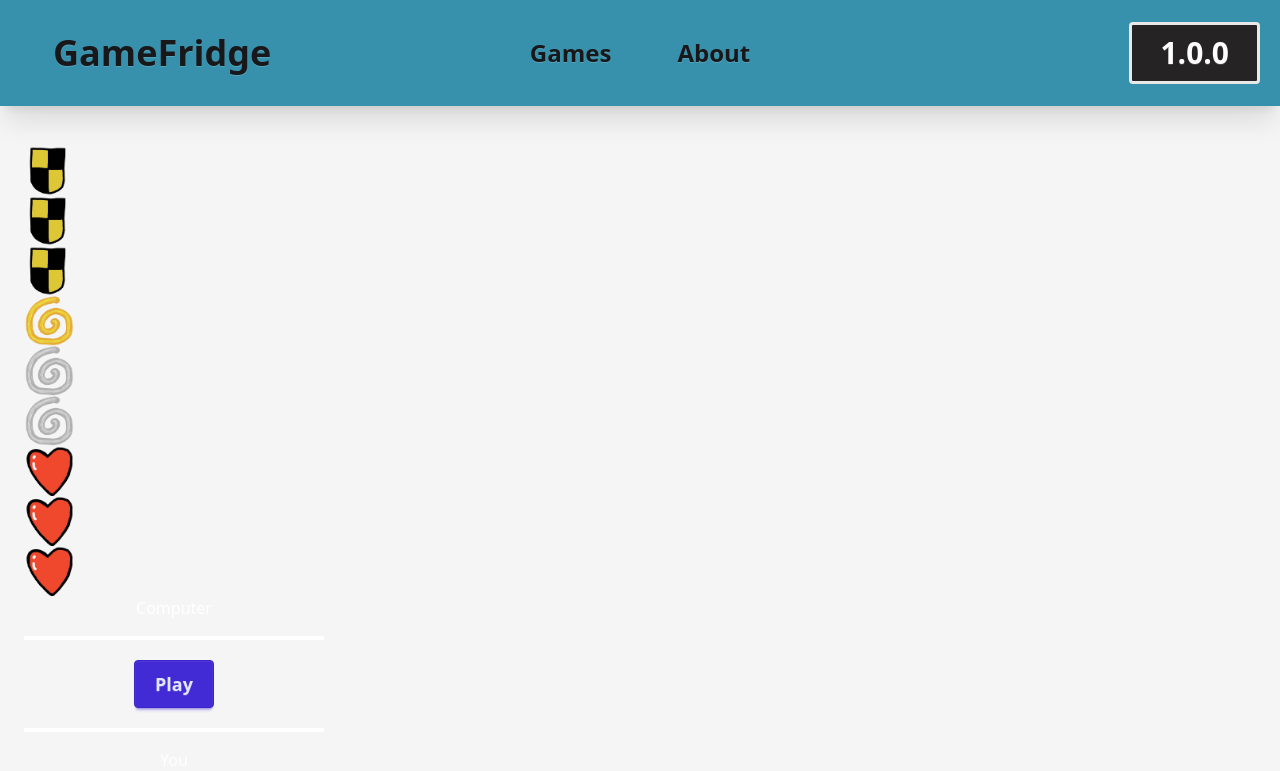
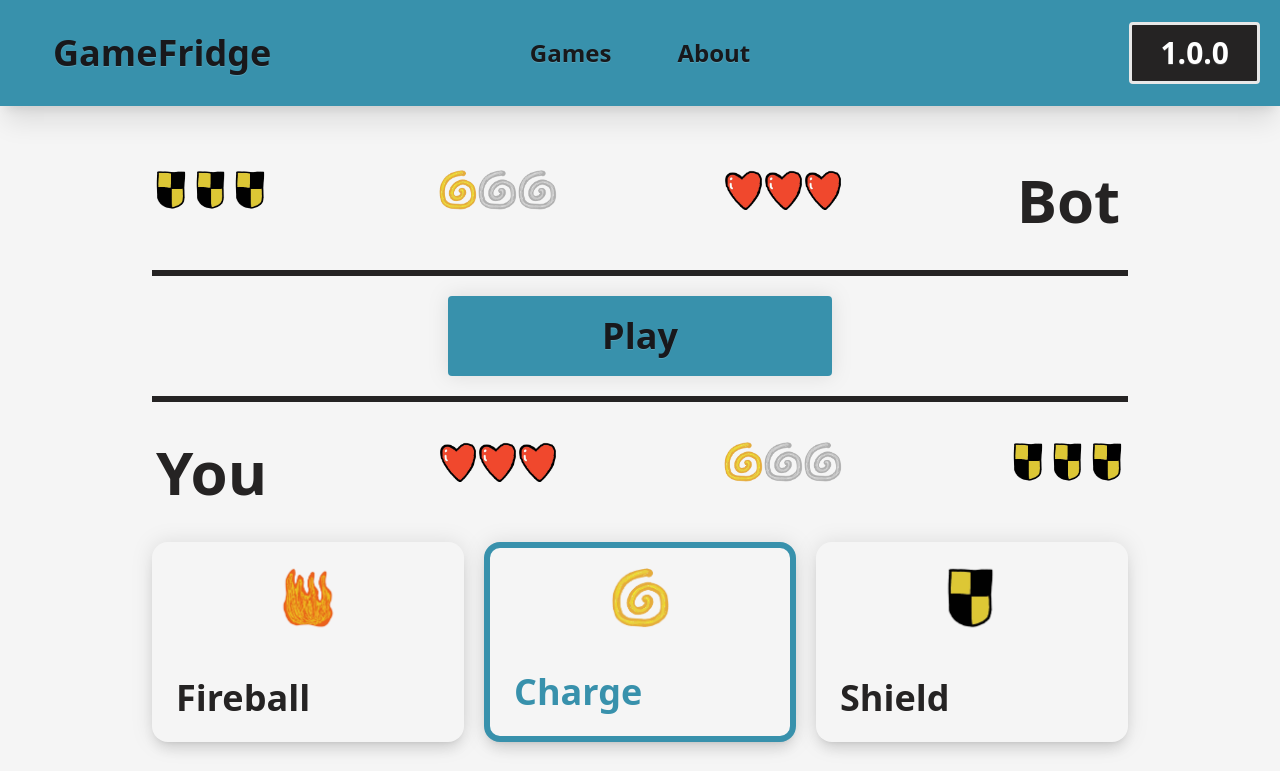
Before and after one commit to anay-schottlabs/web-experiments, a Vue app: page /games/fireball in a window 1280 px wide. Shown: the top 771 px of the page. Built offline with nearby package versions, Linux system fonts and the light colour scheme.

Commit message:
Updated styling for Fireball using Tailwind

```diff
--- a/src/games/fireball/Fireball.vue
+++ b/src/games/fireball/Fireball.vue
@@ -3,11 +3,6 @@
 import fireballImg from "./fireball_fireball.jpg"
 import chargeImg from "./fireball_charge.jpg"
 import shieldImg from "./fireball_shield.jpg"
-
-// image sizes
-const iconDim = 50
-const optionIconDim = 75
-const evalIconDim = 125
 
 // the charge and shield counts for the player, also health
 const charges = ref(1)
@@ -198,88 +193,73 @@
 </script>
 
 <template>
-    <div class="container text-white text-center w-75">
-        <div class="row my-4">
-            <div class="col">
+    <div class="px-[10vw]">
+        <div class="grid grid-cols-4 gap-x-[13vw] py-10">
+            <div class="grid grid-cols-3">
                 <img
                     v-for="(_, index) in Array.from({ length: 3 })"
                     src="./fireball_shield.jpg"
-                    :width="iconDim"
-                    :height="iconDim"
                     :class="{ grayscale: isGrayscale(index, compShields) }">
                 </img>
             </div>
-            <div class="col">
+            <div class="grid grid-cols-3">
                 <img
                     v-for="(_, index) in Array.from({ length: 3 })"
                     src="./fireball_charge.jpg"
-                    :width="iconDim"
-                    :height="iconDim"
                     :class="{ grayscale: isGrayscale(index, compCharges) }">
                 </img>
             </div>
-            <div class="col">
+            <div class="grid grid-cols-3">
                 <img
                     v-for="(_, index) in Array.from({ length: 3 })"
                     src="./fireball_heart.jpg"
-                    :width="iconDim"
-                    :height="iconDim"
                     :class="{ grayscale: isGrayscale(index, compHealth) }">
                 </img>
             </div>
-
-            <div class="col fw-bold fs-1 title">
-                Computer
+            <div class="text-palette-black text-center font-bold text-6xl">
+                Bot
             </div>
         </div>
-        <hr class="border border-2 border-white opacity-100">
+        <hr class="border-palette-black border-3">
 
         <!-- COMPUTER SIDE ABOVE -->
 
-        <div class="row">
+        <div class="py-5 text-center">
             <!-- Display the timer if we're playing -->
-            <div v-if="gameState == playing" class="col fw-bold big-text">
+            <div v-if="gameState == playing" class="text-palette-black text-9xl font-bold">
                 {{ timer }}
             </div>
             <!-- Show a play button if we're not playing -->
             <div
             v-else-if="gameState == notPlaying"
-            class="col btn btn-primary fs-1 fw-bold title btn-lg m-5"
+            class="btn bg-palette-blue border-none shadow-none text-4xl p-10 w-[30vw]
+            hover:shadow-2xl transition-all drop-shadow-[0_0px_10px_rgba(0,0,0,0.1)]"
             @click="() => startRound(true)">
                 Play
             </div>
             <!-- If the timer is up and we're evaluating: -->
             <!-- Show the chosen icons of player and computer -->
             <!-- Show who won the round -->
-            <div v-else-if="gameState == evaluating" class="row d-flex align-items-center">
-                <div class="col">
-                    <img
-                    :src="playerImage"
-                    :width="evalIconDim"
-                    :height="evalIconDim">
-                </div>
-                <div class="col">
-                    <p
-                    class="fw-bold big-text"
-                    :class="{ negative: outcome == compScore, positive: outcome == playerScore, neutral: outcome == tie }">
-                        {{ outcome }}
-                    </p>
-                </div>
-                <div class="col">
-                    <img
-                    :src="compImage"
-                    :width="evalIconDim"
-                    :height="evalIconDim">
-                </div>
+            <div v-else-if="gameState == evaluating" class="grid grid-cols-3 flex items-center">
+                <img :src="playerImage" class="w-[15vh] h-[15vh] place-self-center">
+                <p
+                class="font-bold text-9xl"
+                :class="{ 'text-palette-negative': outcome == compScore,
+                'text-palette-positive': outcome == playerScore, 'text-palette-neutral': outcome == tie }">
+                    {{ outcome }}
+                </p>
+                <img :src="compImage" class="w-[15vh] h-[15vh] place-self-center">
             </div>
-            <div v-else-if="gameState == playerWin || gameState == compWin" class="row">
+            <!-- Show who won the the game -->
+            <div
+            v-else-if="gameState == playerWin || gameState == compWin"
+            class="grid grid-cols-2 flex items-center">
                 <p
-                class="fw-bold big-text col"
-                :class="{ negative: gameState == compWin, positive: gameState == playerWin }">
+                class="font-bold text-8xl text-palette-black">
                     {{ gameState == playerWin ? "You Win!" : "You Lose!" }}
                 </p>
                 <div
-                class="col btn btn-primary fs-1 fw-bold title btn-lg m-5 d-flex align-items-center justify-content-center"
+                class="btn bg-palette-blue border-none shadow-none text-4xl p-10 w-[30vw]"
                 @click="() => startRound(true)">
                     Play Again
                 </div>
@@ -288,64 +268,82 @@
 
         <!-- PLAYER SIDE BELOW -->
 
-        <hr class="border border-2 border-white opacity-100">
-        <div class="row my-4">
-            <div class="col fw-bold fs-1 title">
+        <hr class="border-palette-black border-3">
+        <div class="grid grid-cols-4 gap-[13vw] py-10">
+            <div class="text-palette-black text-center font-bold text-6xl">
                 You
             </div>
-            <div class="col">
+            <div class="grid grid-cols-3">
                 <img
                     v-for="(_, index) in Array.from({ length: 3 })"
                     src="./fireball_heart.jpg"
-                    :width="iconDim"
-                    :height="iconDim"
                     :class="{ grayscale: isGrayscale(index, health) }">
                 </img>
             </div>
-            <div class="col">
+            <div class="grid grid-cols-3">
                 <img
                     v-for="(_, index) in Array.from({ length: 3 })"
                     src="./fireball_charge.jpg"
-                    :width="iconDim"
-                    :height="iconDim"
                     :class="{ grayscale: isGrayscale(index, charges) }">
                 </img>
             </div>
-            <div class="col">
+            <div class="grid grid-cols-3">
                 <img
                     v-for="(_, index) in Array.from({ length: 3 })"
                     src="./fireball_shield.jpg"
-                    :width="iconDim"
-                    :height="iconDim"
                     :class="{ grayscale: isGrayscale(index, shields) }">
                 </img>
             </div>
         </div>
-        <div class="row column-gap-3 my-4">
+        <div class="grid grid-cols-3 gap-5">
             <button
-            class="col card pt-3 rounded-5"
-            :class="{ selected: currentAction == fireball, disabled: !canFireball }"
+            class="card bg-palette-white shadow-lg rounded-2xl transition-all drop-shadow-[0_0px_10px_rgba(0,0,0,0.1)] h-[25vh]"
+            :class="{
+                selected: currentAction == fireball,
+                disabled: !canFireball,
+                'hover:ring-4 hover:ring-palette-blue hover:shadow-2xl hover:cursor-pointer': canFireball
+            }"
             @click="() => { canFireball ? selectAction(fireball) : null }">
-                <img class="card-image-top d-block mx-auto" src="./fireball_fireball.jpg" :width="optionIconDim" :height="optionIconDim">
-                <div class="card-body d-grid fs-3 fw-bold">
+                <figure>
+                    <img class="scale-20" src="./fireball_fireball.jpg">
+                </figure>
+                <div
+                class="card-body card-title text-4xl font-bold transition-all"
+                :class="{ 'text-palette-black': currentAction != fireball && canFireball }">
                     Fireball
                 </div>
             </button>
             <button
-            class="col card pt-3 rounded-5"
-            :class="{ selected: currentAction == charge, disabled: !canCharge}"
+            class="card bg-palette-white shadow-lg rounded-2xl transition-all drop-shadow-[0_0px_10px_rgba(0,0,0,0.1)] h-[25vh]"
+            :class="{
+                selected: currentAction == charge,
+                disabled: !canCharge,
+                'hover:ring-4 hover:ring-palette-blue hover:shadow-2xl hover:cursor-pointer': canCharge
+            }"
             @click="() => { canCharge ? selectAction(charge) : null }">
-                <img class="card-image-top d-block mx-auto" src="./fireball_charge.jpg" :width="optionIconDim" :height="optionIconDim">
-                <div class="card-body d-grid fs-3 fw-bold">
+                <figure>
+                    <img class="scale-20" src="./fireball_charge.jpg">
+                </figure>
+                <div
+                class="card-body card-title text-4xl font-bold transition-all"
+                :class="{ 'text-palette-black': currentAction != charge && canCharge }">
                     Charge
                 </div>
             </button>
             <button
-            class="col card pt-3 rounded-5"
-            :class="{ selected: currentAction == shield, disabled: !canShield }"
+            class="card bg-palette-white shadow-lg rounded-2xl transition-all drop-shadow-[0_0px_10px_rgba(0,0,0,0.1)] h-[25vh]"
+            :class="{
+                selected: currentAction == shield,
+                disabled: !canShield,
+                'hover:ring-4 hover:ring-palette-blue hover:shadow-2xl hover:cursor-pointer': canShield
+            }"
             @click="() => { canShield ? selectAction(shield) : null }">
-                <img class="card-image-top d-block mx-auto" src="./fireball_shield.jpg" :width="optionIconDim" :height="optionIconDim">
-                <div class="card-body d-grid fs-3 fw-bold">
+                <figure>
+                    <img class="scale-20" src="./fireball_shield.jpg">
+                </figure>
+                <div
+                class="card-body card-title text-4xl font-bold transition-all"
+                :class="{ 'text-palette-black': currentAction != shield && canShield }">
                     Shield
                 </div>
             </button>
@@ -354,39 +352,14 @@
 </template>
 
 <style scoped>
-.card {
-    background-color: #090040;
-    color: white;
-    border: 0.15em solid white;
-}
-
 .selected {
-    border: 0.4em dashed #FFCC00;
+    border: 0.4em solid var(--color-palette-blue);
+    color: var(--color-palette-blue);
 }
 
 .disabled {
-    border: 0.15em solid grey;
-    color: grey;
+    border: 0.2em solid grey;
+    color: var(--color-palette-neutral);
     cursor: default;
 }
-
-.big-text {
-    font-size: 7em;
-}
-
-.grayscale {
-    filter: grayscale(100%);
-}
-
-.negative {
-    color: #E4572E;
-}
-
-.positive {
-    color: #81C14B;
-}
-
-.neutral {
-    color: grey;
-}
 </style>
--- a/src/style.css
+++ b/src/style.css
@@ -5,4 +5,7 @@
     --color-palette-white: #F5F5F5;
     --color-palette-blue: #3891AC;
     --color-palette-black: #252323;
+    --color-palette-positive: #81C14B;
+    --color-palette-negative: #E4572E;
+    --color-palette-neutral: gray;
 }
```
